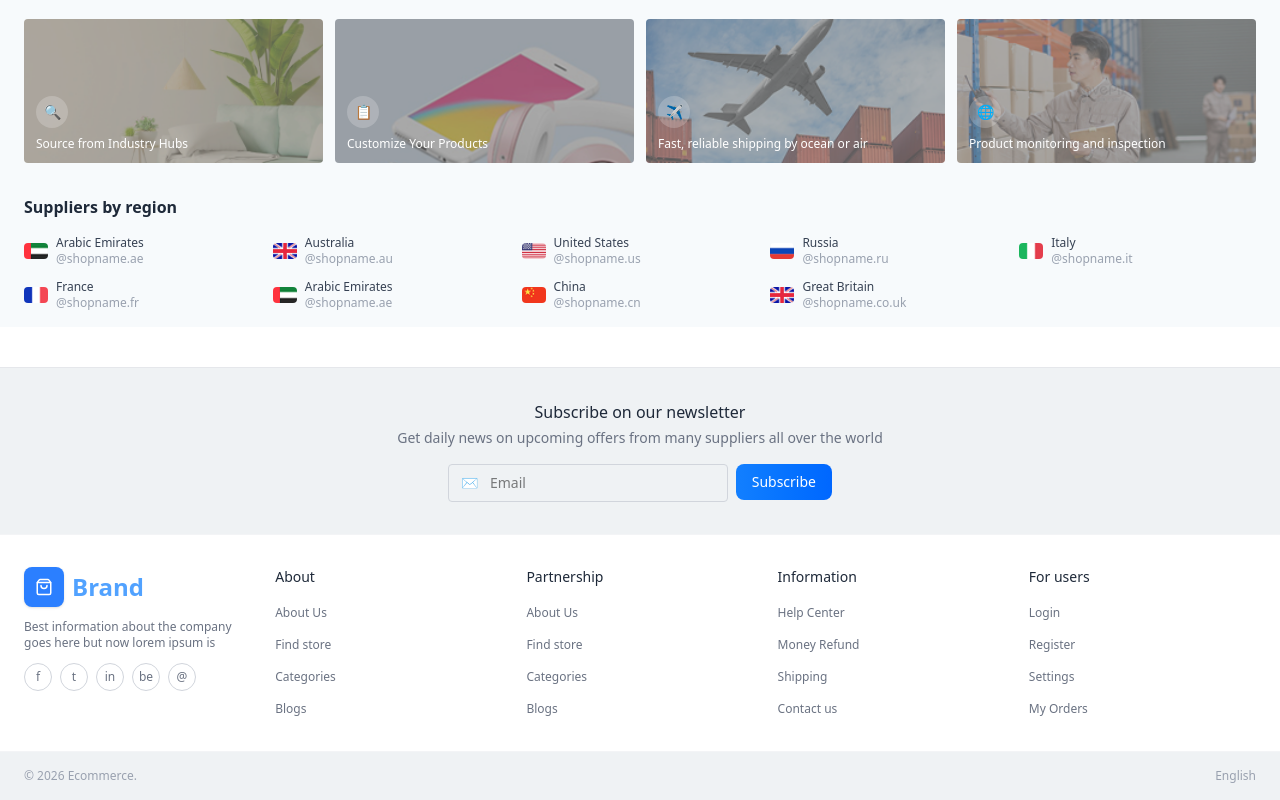
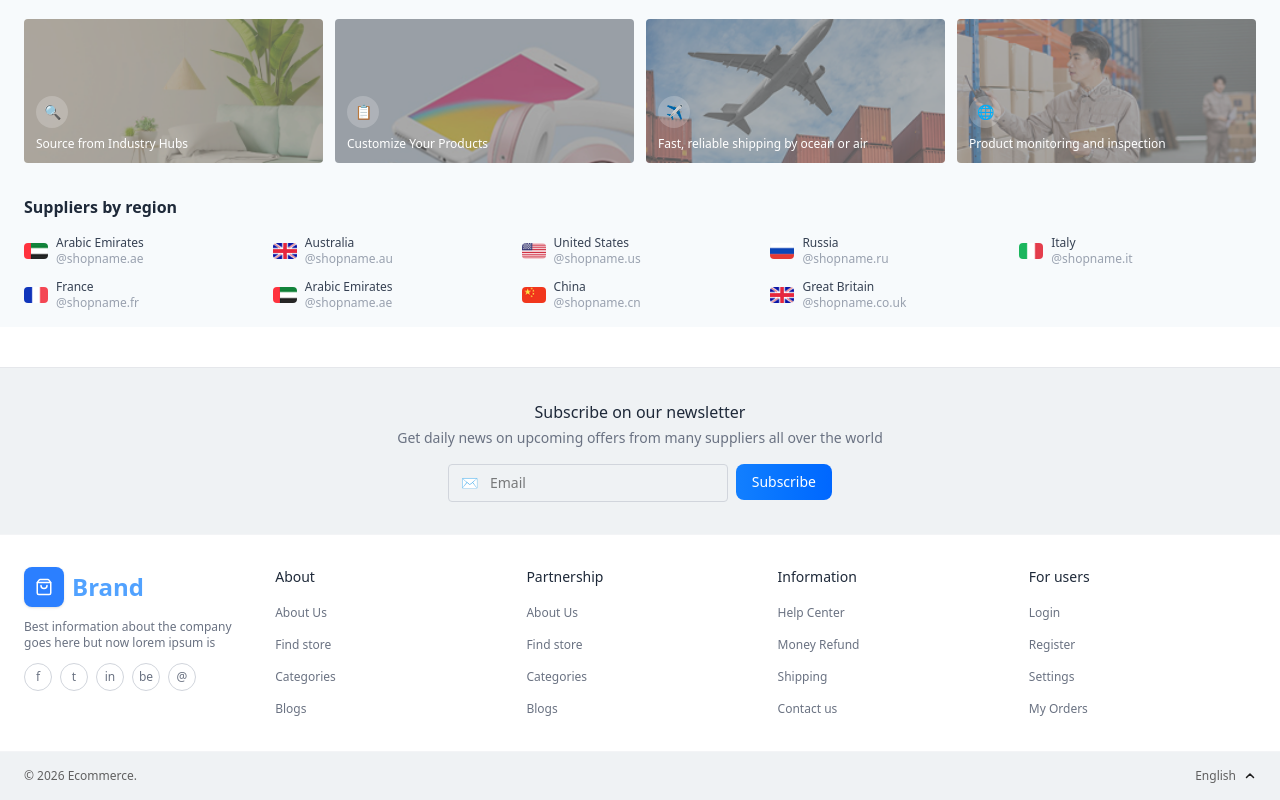
Before and after one commit to m-faizan-adill/ecommerce-fullstack-design-FE, a Next.js app: page / in a window 1280 px wide. Shown: the part 2281-3081 px from the top of the page. Built offline with nearby package versions, Linux system fonts and the light colour scheme.

Commit message:
style(footer): enhance language selector UI

```diff
--- a/src/components/layout/Footer.tsx
+++ b/src/components/layout/Footer.tsx
@@ -1,6 +1,7 @@
 import { ShoppingBag } from "lucide-react";
 import Button from "../ui/Button";
 import Link from "next/link";
+import { ChevronIcon } from "../ui";
 
 export default function Footer() {
   return (
@@ -71,9 +72,9 @@ export default function Footer() {
       <div className="hidden md:block absolute right-6 bottom-24">
       </div>
 
-      <div className="border-t border-gray-100 px-6 py-4 flex items-center justify-between text-xs text-gray-400">
+      <div className="border-t border-gray-100 px-6 py-4 flex items-center justify-between text-xs text-[#606060]">
         <span>© 2026 Ecommerce.</span>
-        <span>English</span>
+        <span className="flex items-center justify-center gap-2">English<ChevronIcon className="text-[#1C1C1C]" direction="up"/></span>
       </div>
     </footer>
   );
```
